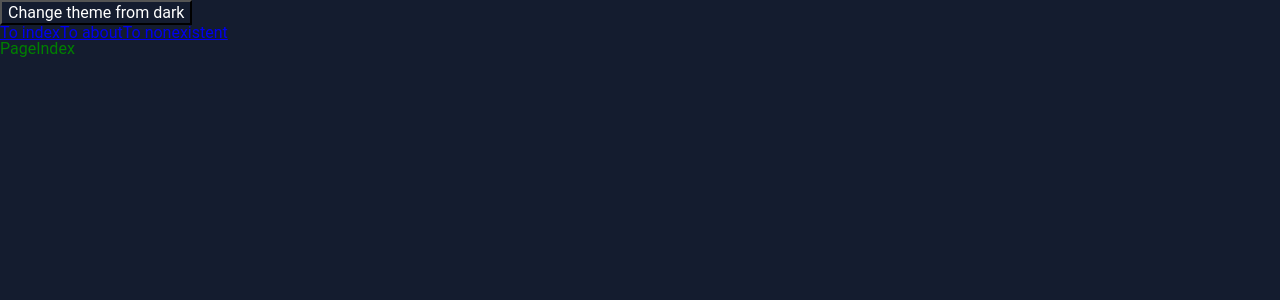
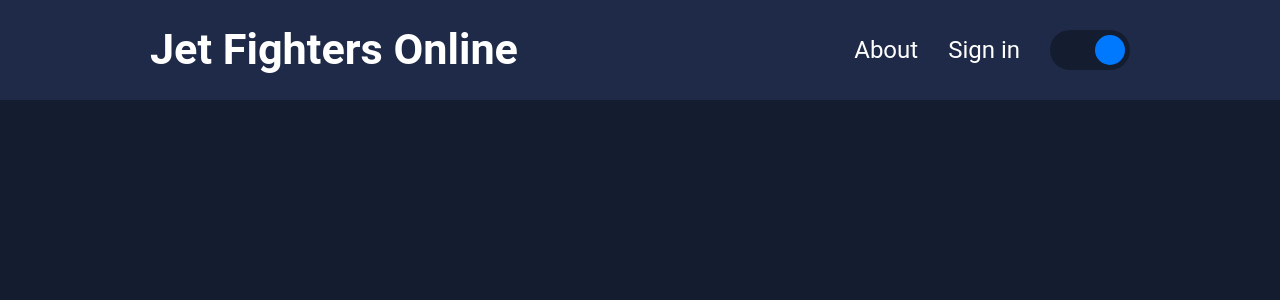
Before and after one commit to Dan-Lucian/jet-fighters-online-2.0, a React (Create React App) app in the folder frontend/: page / in a window 1280 px wide. Shown: the top 300 px of the page. Built offline with nearby package versions, Linux system fonts and the light colour scheme.

Commit message:
feat: styled nav + basic theme toggler

```diff
--- a/frontend/src/App.js
+++ b/frontend/src/App.js
@@ -3,6 +3,7 @@ import { useEffect } from 'react';
 
 // shared components
 import TogglerTheme from './components/TogglerTheme';
+import Nav from './components/Nav';
 
 // shared hooks
 import { useLocalStorage } from './hooks/useLocalStorage';
@@ -15,6 +16,8 @@ import './styles/global.scss';
 const App = () => {
   const [theme, setTheme] = useLocalStorage('theme', 'dark');
 
+  // not changing theme in another way because I need the <body>
+  // making <App> 100% height will lead to problems with scrollbars in future
   useEffect(() => {
     document.body.className = theme;
   }, [theme]);
@@ -34,13 +37,8 @@ const App = () => {
 
   return (
     <>
-      <TogglerTheme theme={theme} getTogglerTheme={getTogglerTheme} />
-      <nav>
-        <Link to="/">To index</Link>
-        <Link to="/about">To about</Link>
-        <Link to="/asadasd">To nonexistent</Link>
-        <Outlet />
-      </nav>
+      <Nav theme={theme} getTogglerTheme={getTogglerTheme} />
+      <Outlet />
     </>
   );
 };
--- /dev/null
+++ b/frontend/src/components/Nav.js
@@ -0,0 +1,28 @@
+import PropTypes from 'prop-types';
+import { Link } from 'react-router-dom';
+
+import TogglerTheme from './TogglerTheme';
+
+import styles from './Nav.module.scss';
+
+const Nav = ({ theme, getTogglerTheme }) => (
+  <nav className={styles.nav}>
+    <Link to="/" className={styles.index}>
+      Jet Fighters Online
+    </Link>
+    <span className={styles.spacer} />
+    <Link to="/about" className={styles.about}>
+      About
+    </Link>
+    <Link to="/login" className={styles.signin}>
+      Sign in
+    </Link>
+    <TogglerTheme theme={theme} getTogglerTheme={getTogglerTheme} />
+  </nav>
+);
+Nav.propTypes = {
+  theme: PropTypes.string,
+  getTogglerTheme: PropTypes.func,
+};
+
+export default Nav;
--- /dev/null
+++ b/frontend/src/components/Nav.module.scss
@@ -0,0 +1,36 @@
+.nav {
+  height: 100px;
+  background: var(--color-bg-secondary);
+  position: fixed;
+  left: 0;
+  right: 0;
+  display: flex;
+  align-items: center;
+  gap: 30px;
+  padding: 0 150px;
+
+  @media screen and (max-width: 1200px) {
+    padding: 0 100px;
+  }
+}
+
+.index,
+.about,
+.signin {
+  text-decoration: none;
+  color: var(--color-text);
+
+  &:hover {
+    color: var(--color-blue);
+  }
+}
+
+.index {
+  font-size: 1.8em;
+  font-weight: bold;
+}
+
+.spacer {
+  flex-grow: 1;
+  align-self: stretch;
+}
--- a/frontend/src/components/TogglerTheme.js
+++ b/frontend/src/components/TogglerTheme.js
@@ -2,15 +2,23 @@ import PropTypes from 'prop-types';
 
 import styles from './TogglerTheme.module.scss';
 
-const TogglerTheme = ({ theme, getTogglerTheme }) => (
-  <button
-    onClick={getTogglerTheme()}
-    className={styles.togglerTheme}
-    type="button"
-  >
-    Change theme from {theme}
-  </button>
-);
+const TogglerTheme = ({ theme, getTogglerTheme }) => {
+  const on = theme === 'dark';
+
+  return (
+    <label
+      className={`${styles.btnToggle} ${on && styles.btnToggleOn}`}
+      aria-label="Toggle"
+    >
+      <input
+        className={styles.inputToggle}
+        type="checkbox"
+        checked={on}
+        onClick={getTogglerTheme()}
+      />
+    </label>
+  );
+};
 TogglerTheme.propTypes = {
   theme: PropTypes.string,
   getTogglerTheme: PropTypes.func,
--- a/frontend/src/components/TogglerTheme.module.scss
+++ b/frontend/src/components/TogglerTheme.module.scss
@@ -1,4 +1,38 @@
-.togglerTheme {
-  color: var(--color-text);
+.inputToggle {
+  /* visually hidden but still accessible */
+  border: 0;
+  clip: rect(0 0 0 0);
+  height: 1px;
+  margin: -1px;
+  overflow: hidden;
+  padding: 0;
+  position: absolute;
+  width: 1px;
+  white-space: nowrap;
+}
+
+.btnToggle {
+  cursor: pointer;
+  width: 80px;
+  height: 40px;
+  display: block;
+  border-radius: 100px;
+  position: relative;
   background: var(--color-bg-primary);
 }
+
+.btnToggle:after {
+  content: '';
+  position: absolute;
+  top: 5px;
+  left: 5px;
+  width: 30px;
+  height: 30px;
+  background: var(--color-blue);
+  border-radius: 90px;
+  transition: 0.3s ease-in-out;
+}
+
+.btnToggleOn:after {
+  transform: translateX(40px);
+}
--- a/frontend/src/styles/global.scss
+++ b/frontend/src/styles/global.scss
@@ -1,6 +1,10 @@
 // @import url('https://fonts.googleapis.com/css2?family=Roboto:wght@400;700&display=swap');
 
 // helpfull styles
+:root {
+  font-size: 10px;
+}
+
 html {
   box-sizing: border-box;
 }
@@ -9,6 +13,7 @@ html {
 *:before,
 *:after {
   box-sizing: inherit;
+  transition: background-color 0.3s cubic-bezier(0.175, 0.885, 0.32, 1);
 }
 
 img {
@@ -25,6 +30,11 @@ textarea {
 
 body {
   font-family: Roboto, verdana, sans-serif;
+  font-size: 2.4rem;
   background: var(--color-bg-primary);
   color: var(--color-text);
+
+  @media screen and (max-width: 1200px) {
+    font-size: 2rem;
+  }
 }
```
